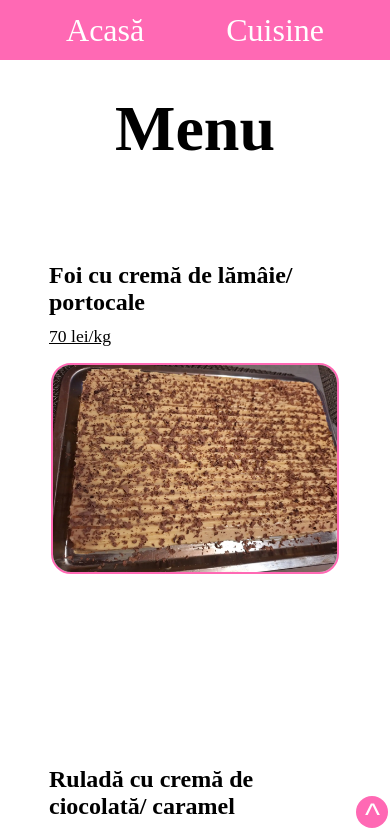
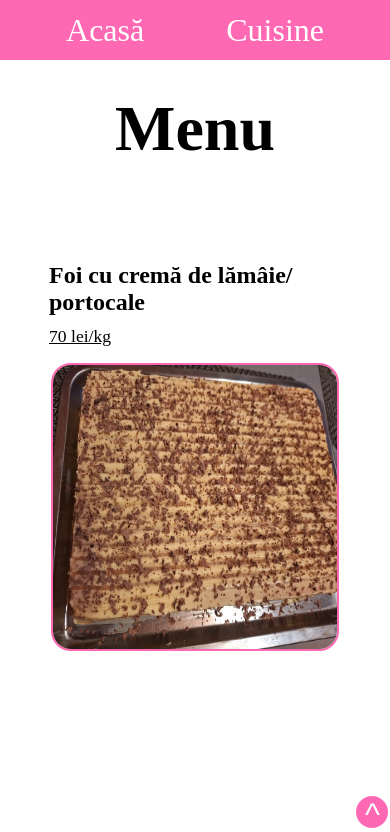
Before and after one commit to LenardLn/krisztina-cuisine, a React (Vite) app: page /prajituri in a window 390 px wide. Shown: the top 832 px of the page. Built offline with nearby package versions, Linux system fonts and the light colour scheme.

Commit message:
better images

```diff
--- a/src/css/prajituri.css
+++ b/src/css/prajituri.css
@@ -75,7 +75,7 @@ h1 {
 
   .prajituri {
     width: 18rem;
-    height: 25vh;
+    height: 18rem;
   }
 
   .up-button {
```
